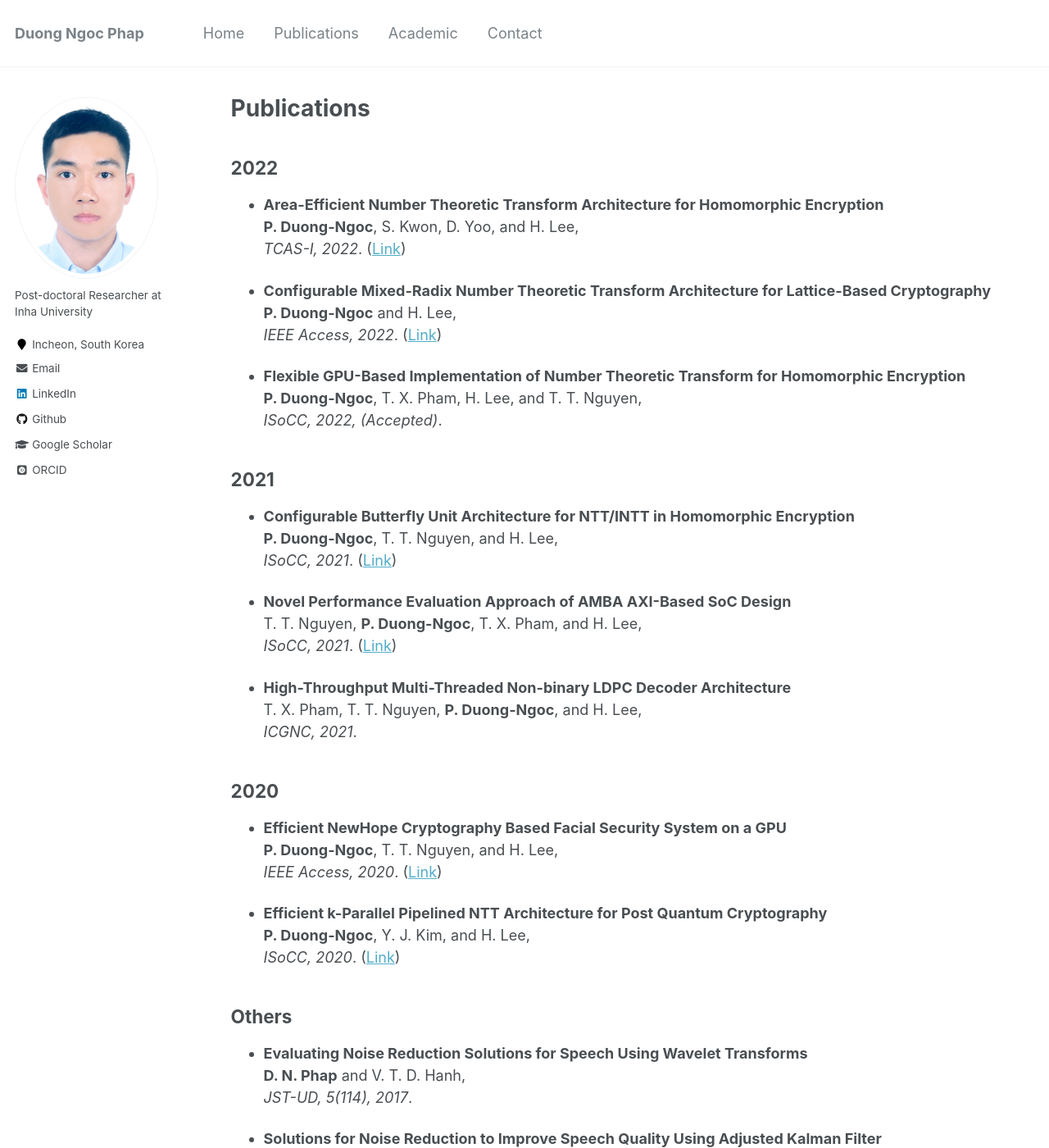
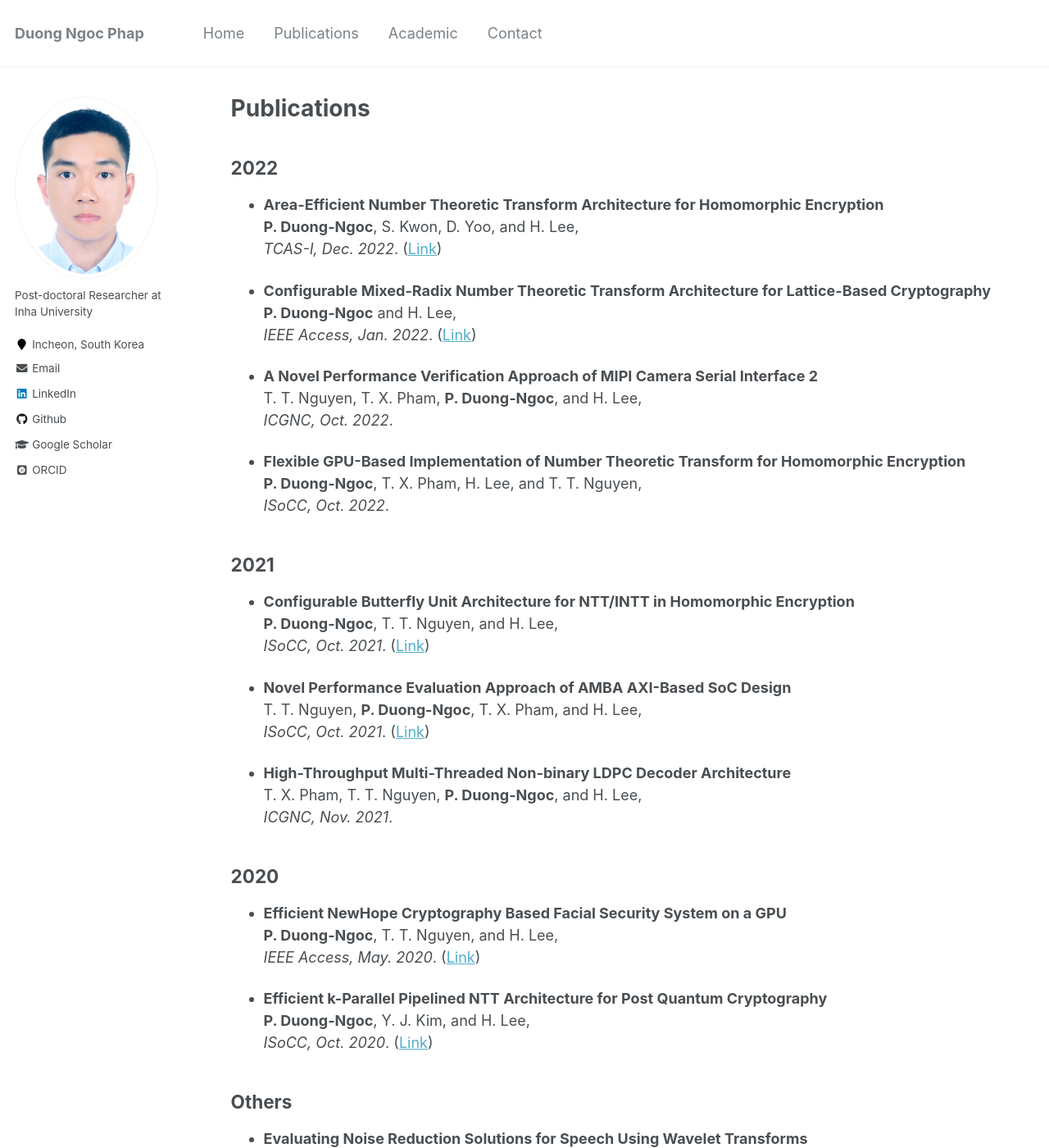
Before and after one commit to phapdn/phapdn.github.io, a Jekyll site: the page built from _pages/publications.md, in a window 1280 px wide and 1400 px high. Shown: the whole window at 82% size. Built offline with Jekyll 4.4.1, drawn with Linux system fonts in a browser that asks for light colours; some web fonts are replaced.

Commit message:
Update publications.md

```diff
--- a/_pages/publications.md
+++ b/_pages/publications.md
@@ -9,39 +9,43 @@ author_profile: true
 
 * **Area-Efficient Number Theoretic Transform Architecture for Homomorphic Encryption**
   **P. Duong-Ngoc**, S. Kwon, D. Yoo, and H. Lee,
-  *TCAS-I, 2022*. (<a href="https://ieeexplore.ieee.org/document/9976314">Link</a>)
+  *TCAS-I, Dec. 2022*. (<a href="https://ieeexplore.ieee.org/document/9976314">Link</a>)
 
 * **Configurable Mixed-Radix Number Theoretic Transform Architecture for Lattice-Based Cryptography**
   **P. Duong-Ngoc** and H. Lee,
-  *IEEE Access, 2022*. (<a href="https://ieeexplore.ieee.org/document/9690849">Link</a>)
+  *IEEE Access, Jan. 2022*. (<a href="https://ieeexplore.ieee.org/document/9690849">Link</a>)
+
+* **A Novel Performance Verification Approach of MIPI Camera Serial Interface 2**
+  T. T. Nguyen, T. X. Pham, **P. Duong-Ngoc**, and H. Lee,
+  *ICGNC, Oct. 2022*.
 
 * **Flexible GPU-Based Implementation of Number Theoretic Transform for Homomorphic Encryption**
   **P. Duong-Ngoc**, T. X. Pham, H. Lee, and T. T. Nguyen,
-  *ISoCC, 2022, (Accepted)*.
+  *ISoCC, Oct. 2022*.
 
 ## 2021
 
 * **Configurable Butterfly Unit Architecture for NTT/INTT in Homomorphic Encryption**
   **P. Duong-Ngoc**, T. T. Nguyen, and H. Lee,
-  *ISoCC, 2021*. (<a href="https://ieeexplore.ieee.org/document/9614034">Link</a>)
+  *ISoCC, Oct. 2021*. (<a href="https://ieeexplore.ieee.org/document/9614034">Link</a>)
 
 * **Novel Performance Evaluation Approach of AMBA AXI-Based SoC Design**
   T. T. Nguyen, **P. Duong-Ngoc**, T. X. Pham, and H. Lee,
-  *ISoCC, 2021*. (<a href="https://ieeexplore.ieee.org/document/9613920">Link</a>)
+  *ISoCC, Oct. 2021*. (<a href="https://ieeexplore.ieee.org/document/9613920">Link</a>)
 
 * **High-Throughput Multi-Threaded Non-binary LDPC Decoder Architecture**
   T. X. Pham, T. T. Nguyen, **P. Duong-Ngoc**, and H. Lee,
-  *ICGNC, 2021*.
+  *ICGNC, Nov. 2021*.
 
 ## 2020
 
 * **Efficient NewHope Cryptography Based Facial Security System on a GPU**
   **P. Duong-Ngoc**, T. T. Nguyen, and H. Lee,
-  *IEEE Access, 2020*. (<a href="https://ieeexplore.ieee.org/document/9109278">Link</a>)
+  *IEEE Access, May. 2020*. (<a href="https://ieeexplore.ieee.org/document/9109278">Link</a>)
 
 * **Efficient k-Parallel Pipelined NTT Architecture for Post Quantum Cryptography**
   **P. Duong-Ngoc**, Y. J. Kim, and H. Lee,
-  *ISoCC, 2020*. (<a href="https://ieeexplore.ieee.org/document/9332806">Link</a>)
+  *ISoCC, Oct. 2020*. (<a href="https://ieeexplore.ieee.org/document/9332806">Link</a>)
 
 ## Others
 
```
